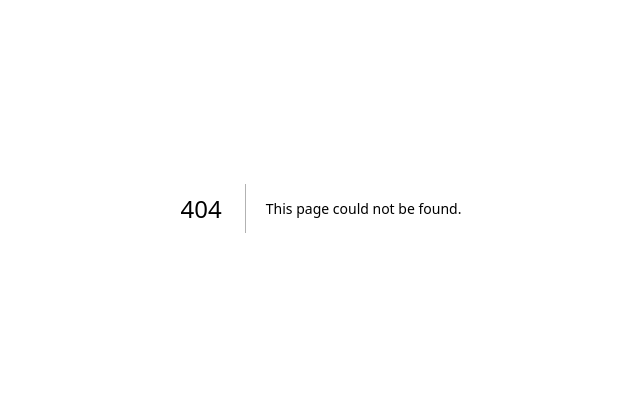
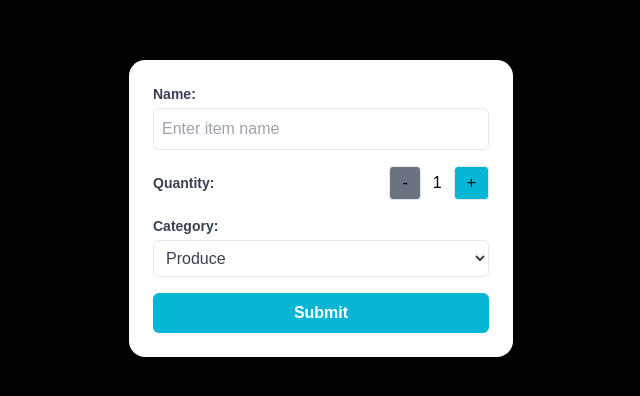
Before and after one commit to jaspalxiv/cprg306-assignments, a Next.js app: page /week-5 in a window 1280 px wide. Before the commit this address had no page. Shown: the part 192-588 px from the top of the page, without its empty margins (319-959 px from the left). Built offline with nearby package versions, Linux system fonts and the light colour scheme.

Commit message:
week 5 done

```diff
--- a/app/page.js
+++ b/app/page.js
@@ -11,6 +11,7 @@ export default function Home() {
       <li><Link href={"./week-2/"}>Week 2</Link></li>
       <li><Link href={"./week-3/"}>Week 3</Link></li>
       <li><Link href={"./week-4/"}>Week 4</Link></li>
+      <li><Link href={"./week-5/"}>Week 5</Link></li>
       </ul>
       </main>
       <footer className="row-start-3 flex gap-6 flex-wrap items-center justify-center">
--- /dev/null
+++ b/app/week-5/new-item.js
@@ -0,0 +1,85 @@
+"use client";
+
+import { useState } from "react";
+
+
+export default function NewItem() {
+    const [quantity, setQuantity] = useState(1);
+
+    const [name, setName] = useState("");
+    const [category, setCategory] = useState("produce");
+
+
+
+    function increase() {
+        setQuantity(quantity + 1);
+
+    }
+
+    function decrease() {
+        setQuantity(quantity - 1);
+
+    }
+
+    function handleSubmit(event) {
+        event.preventDefault();
+
+        let item = { "name": name, "category": category, "quantity": quantity }
+
+        console.log(JSON.stringify(item))
+
+        alert(JSON.stringify(item));
+
+        setName("");
+        setCategory("produce");
+        setQuantity(1);
+    }
+
+
+    return (
+
+        <div className="flex justify-center items-center min-h-screen bg-black">
+            <form onSubmit={handleSubmit} className="bg-white p-6 rounded-2xl shadow-lg w-96 space-y-4"
+            >
+                <div className="flex flex-col">
+                    <label className="text-gray-700 text-sm font-bold mb-1">Name:</label>
+                    <input className="w-full p-2 border rounded-md bg-white text-black placeholder-gray-400 focus:outline-none focus:ring-2 focus:ring-cyan-500" type="text" name="name" value={name} onChange={(event) => setName(event.target.value)} required placeholder="Enter item name"
+                    />
+                </div>
+
+                <div className="flex items-center justify-between">
+                    <label className="text-gray-700 text-sm font-bold">Quantity:</label>
+                    <div className="flex items-center">
+                        <button type="button" onClick={decrease} className="bg-cyan-500 text-black border rounded px-3 py-1 hover:bg-blue-500 disabled:bg-gray-500" disabled={quantity === 1} > - </button>
+                        <span className="mx-3 text-black" >{quantity}</span>
+                        <button type="button" onClick={increase} className="bg-cyan-500 text-black border rounded px-3 py-1 hover:bg-blue-500 disabled:bg-gray-500" disabled={quantity === 20}> + </button>
+                    </div>
+                </div>
+
+                <div className="flex flex-col">
+                    <label className="text-gray-700 text-sm font-bold mb-1">Category:</label>
+                    <select onChange={(event) => setCategory(event.target.value)} value={category} className="w-full p-2 border rounded-md bg-white text-gray-700 focus:outline-none focus:ring-2 focus:ring-cyan-500"
+                    >
+                        <option value="produce">Produce</option>
+                        <option value="dairy">Dairy</option>
+                        <option value="bakery">Bakery</option>
+                        <option value="meat">Meat</option>
+                        <option value="frozen_foods">Frozen Foods</option>
+                        <option value="canned_goods">Canned Goods</option>
+                        <option value="dry_goods">Dry Goods</option>
+                        <option value="beverages">Beverages</option>
+                        <option value="snacks">Snacks</option>
+                        <option value="household">Household</option>
+                        <option value="other">Other</option>
+                    </select>
+                </div>
+
+                <div className="flex justify-center">
+                    <button type="submit" className="w-full bg-cyan-500 text-white font-bold py-2 rounded-md hover:bg-blue-500 transition">Submit </button>
+                </div>
+            </form>
+        </div>
+
+
+    )
+}
--- /dev/null
+++ b/app/week-5/page.js
@@ -0,0 +1,8 @@
+import NewItem from './new-item';
+
+export default function Page(){
+
+    return (
+        <NewItem/>
+    )
+}
```
